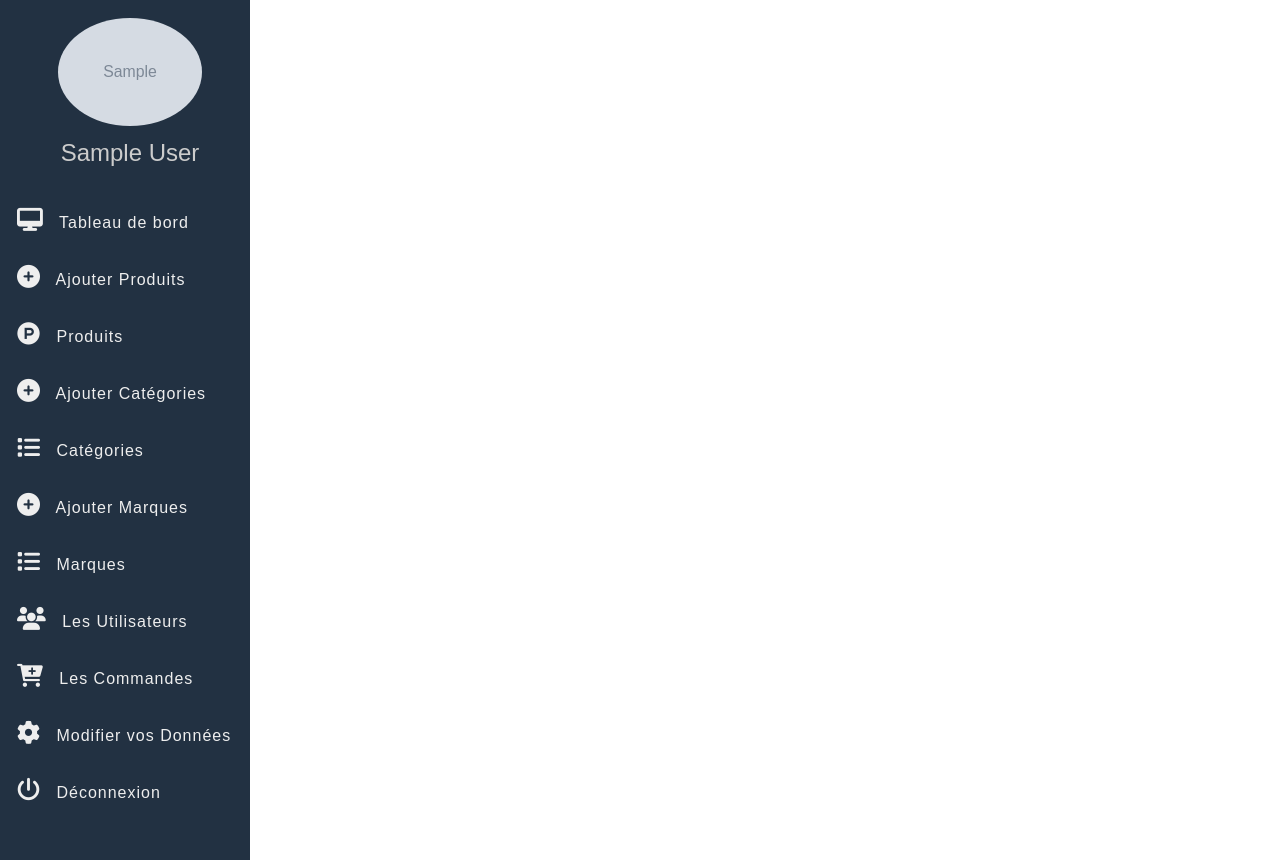
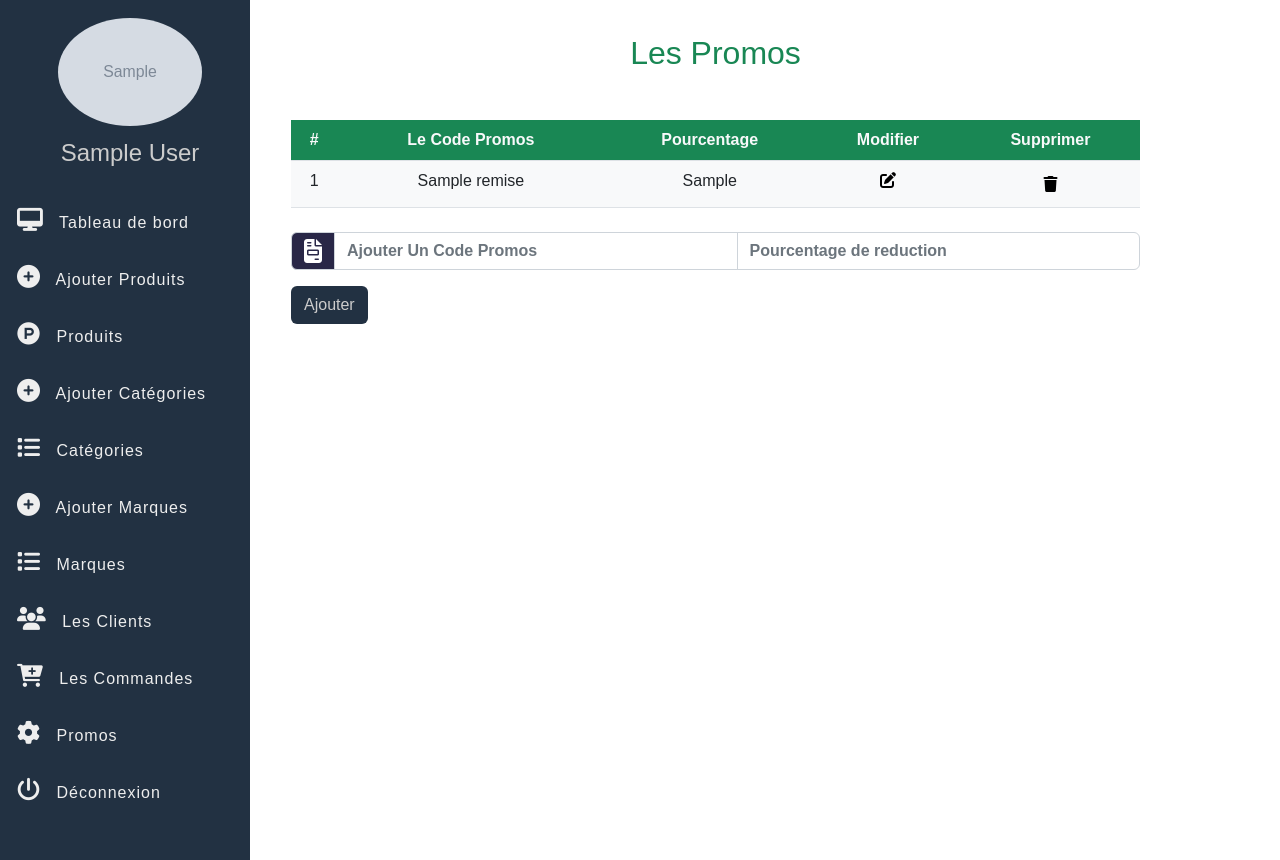
Before and after one commit to ab-talbi/electro-shop, a PHP site: page /admin/index.php?liste_promos in a window 1280 px wide. Shown: the part 80-940 px from the top of the page. Run offline with PHP 8.4, Linux system fonts and the light colour scheme; the visitor is signed in with stand-in values (Sample User, id 1); tables that the repository leaves empty or names only in its code hold one stand-in row (values such as "Sample post"); grey boxes marked "Sample" are stand-in pictures; some libraries are stand-ins or nearby versions.

Commit message:
electro shop modification categorie marque et gestion de remise pour admin

```diff
--- a/admin/index.php
+++ b/admin/index.php
@@ -105,7 +105,7 @@
 						<li>
 							<a href="./index.php?liste_utilisateurs">
 								<i class="fa-solid fa-users" aria-hidden="true"></i>
-								<span>Les Utilisateurs</span>
+								<span>Les Clients</span>
 							</a>
 						</li>
 						<li>
@@ -115,9 +115,9 @@
 							</a>
 						</li>
 						<li>
-							<a href="#">
+							<a href="index.php?liste_promos">
 								<i class="fa fa-cog" aria-hidden="true"></i>
-								<span>Modifier vos Données</span>
+								<span>Promos</span>
 							</a>
 						</li>
 						<li>
@@ -498,6 +498,20 @@
 					}
 				?>
 
+				<!-- espace pour les promos -->
+				<?php
+
+					if(isset($_GET['liste_promos'])){
+						include('liste_promos.php');
+					}
+					if(isset($_GET['modifier_promos'])){
+						include('modifier_promos.php');
+					}
+					if(isset($_GET['supprimer_promos'])){
+						include('liste_promos.php');
+					}
+				?>
+
 			</div>
 		</div>
 	</div>
--- a/admin/liste_categories.php
+++ b/admin/liste_categories.php
@@ -5,7 +5,7 @@
 <h2 class="text-center text-success my-4">Tous les categories</h2>
 
 <table class="table mt-5">
-    <thead class="bg-success">
+    <thead class="bg-success text-light">
         <tr class="text-center">
             <th>#</th>
             <th>Nom de categorie</th>
@@ -27,9 +27,9 @@
             <td><button value="index.php?supprimer_categorie=<?php echo $ligne->id_categorie; ?>"
             type="button" class=" fa-solid fa-trash btn text-black confirme" data-bs-toggle="modal" data-bs-target="#exampleModal">
             </button></td>
-            <td><button value="index.php?supprimer_categorie=<?php echo $ligne->id_categorie; ?>"
+            <!-- <td><button value="index.php?supprimer_categorie=<?php echo $ligne->id_categorie; ?>"
                         type='button' class='fa-solid fa-trash-can btn text-black confirme' data-bs-toggle='modal' data-bs-target='#exampleModal'></button>
-            </td>
+            </td> -->
         </tr>
         <?php
             $number++;
--- a/admin/liste_marques.php
+++ b/admin/liste_marques.php
@@ -5,7 +5,7 @@
 <h2 class="text-center text-success my-4">Tous les marques</h2>
 
 <table class="table mt-5">
-    <thead class="bg-success">
+    <thead class="bg-success text-light">
         <tr class="text-center">
             <th>#</th>
             <th>Nom de marque</th>
--- /dev/null
+++ b/admin/liste_promos.php
@@ -0,0 +1,179 @@
+<?php
+    // if(isset($_SESSION['nom_utilisateur'])){
+    //     echo "<script>window.open('/Electro-Shop/index.php','_self')</script>";
+    // }
+    require_once('../includes/connect.php');
+?>
+<h2 class="text-center text-success my-4">Les Promos</h2>
+
+<table class="table mt-5">
+    <thead class="bg-success text-light">
+        <tr class="text-center">
+            <th>#</th>
+            <th>Le Code Promos</th>
+            <th>Pourcentage</th>
+            <th>Modifier</th>
+            <th>Supprimer</th>
+        </tr>
+    </thead>
+    <tbody class="bg-light" >
+
+        <?php
+            $number = 1;
+            $select_remise = $con->query('SELECT * FROM remise');
+            while($ligne = $select_remise->fetch(PDO::FETCH_OBJ)){
+        ?>
+        <tr class="text-center">
+            <td><?php echo $number; ?></td>
+            <td><?php echo $ligne->nom_remise; ?></td>
+            <td><?php echo $ligne->pourcentage_remise; ?></td>
+
+            <td><a href="index.php?modifier_promos=<?php echo $ligne->id_remise; ?>" class="text-black"><i class="fa-solid fa-pen-to-square"></i></a></td>
+            <td><button value="index.php?supprimer_promos=<?php echo $ligne->id_remise; ?>"
+            type="button" class=" fa-solid fa-trash btn text-black confirme" data-bs-toggle="modal" data-bs-target="#exampleModal">
+            </button></td>
+        </tr>
+        <?php
+            $number++;
+            }
+        ?>
+    </tbody>
+</table>
+
+<form action="" method="post" class="mb-2 mt-4">
+<div class="input-group w-90 mb-2">
+  <span class="input-group-text" style="background: #030026d8;" id="basic-addon1"><i class="fa-solid fa-file-invoice fa-xl" aria-hidden="true" style="color:#fff;"></i></span>
+  <input type="text" class="fw-bold form-control" name="nom_remise" placeholder="Ajouter Un Code Promos" aria-describedby="basic-addon1">
+  <input type="number" class="fw-bold form-control" name="pourcentage_remise" placeholder="Pourcentage de reduction" aria-describedby="basic-addon1">
+</div>
+<div class="fw-bold input-group w-90 mb-2 m-auto">
+  <input type="submit" class="mt-2 btn btn-ajouter" name="ajouter_promos" value="Ajouter" aria-describedby="basic-addon1">
+</div>
+</form>
+
+
+<?php
+if(isset($_GET['supprimer_promos'])){
+
+    $select_promos = $con->prepare("SELECT * FROM remise WHERE id_remise=?");
+    $select_promos->execute(array($_GET['supprimer_promos']));
+    $rows = $select_promos->rowCount();
+    if($rows > 0){
+        $delete_promos = $con->prepare("DELETE FROM remise WHERE id_remise=?")->execute(array($_GET['supprimer_promos']));
+
+        if($delete_promos){
+            echo "<script>Swal.fire({position: 'center',
+                icon: 'success',
+                title: 'promos à étè supprimer',
+                showConfirmButton: true}).then((result) => {
+                    if (result.isConfirmed) {
+                      Swal.fire(
+                        window.open('index.php?liste_promos','_self')
+                      )
+                    }else{
+                        window.open('index.php?liste_promos','_self')
+                    }
+                  });
+                </script>";
+        }
+    }else{
+        echo "<script>Swal.fire({position: 'center',
+            icon: 'error',
+            title: 'Promos n\'existe pas',
+            showConfirmButton: true}).then((result) => {
+                if (result.isConfirmed) {
+                  Swal.fire(
+                    window.open('index.php?liste_promos','_self')
+                  )
+                }else{
+                    window.open('index.php?liste_promos','_self')
+                }
+              });
+            </script>";
+    }
+
+}
+
+
+
+
+if(isset($_POST['ajouter_promos'])){
+
+
+    $nom_remise = htmlspecialchars($_POST['nom_remise']);
+    $pourcentage_remise = htmlspecialchars($_POST['pourcentage_remise']);
+
+    if($pourcentage_remise>100 or $pourcentage_remise < 0){
+        echo "<script>Swal.fire({position: 'center',
+            icon: 'error',
+            title: 'Le pourcentage doit etre entre 0 et 100',
+            showConfirmButton: true}).then((result) => {
+                if (result.isConfirmed) {
+                  Swal.fire(
+                    window.open('./index.php?liste_promos','_self')
+                  )
+                }else{
+                    window.open('./index.php?liste_promos','_self')
+                }
+              });
+            </script>";
+    }elseif(!empty($nom_remise) and !empty($pourcentage_remise)){
+
+        $select = $con->prepare('SELECT * FROM remise WHERE nom_remise = ?');
+        $select->execute(array($nom_remise));
+        $row = $select->rowCount();
+        if($row>0){
+            echo "<script>Swal.fire({position: 'center',
+                icon: 'error',
+                title: 'Ce code promos, déjà ajouté',
+                showConfirmButton: true}).then((result) => {
+                    if (result.isConfirmed) {
+                      Swal.fire(
+                        window.open('./index.php?liste_promos','_self')
+                      )
+                    }else{
+                        window.open('../index.php?liste_promos','_self')
+                    }
+                  });
+                </script>";
+        }
+        else{
+
+            //ajouter une remise a la base de donnee
+            $insert = $con->prepare('INSERT INTO remise(nom_remise,pourcentage_remise) VALUES(:nom_remise,:pourcentage_remise)');
+            $insert->execute(array(":nom_remise"=>$nom_remise,":pourcentage_remise"=>$pourcentage_remise));
+
+            if($insert){
+                echo "<script>Swal.fire({position: 'center',
+                    icon: 'success',
+                    title: 'Le Promos est ajouté avec succes',
+                    showConfirmButton: true}).then((result) => {
+                        if (result.isConfirmed) {
+                          Swal.fire(
+                            window.open('./index.php?liste_promos','_self')
+                          )
+                        }else{
+                            window.open('./index.php?liste_promos','_self')
+                        }
+                      });
+                    </script>";
+            }
+        }
+    }else {
+        echo "<script>Swal.fire({position: 'center',
+            icon: 'error',
+            title: 'Remplir d\'abord les deux champs',
+            showConfirmButton: true}).then((result) => {
+                if (result.isConfirmed) {
+                  Swal.fire(
+                    window.open('./index.php?liste_promos','_self')
+                  )
+                }else{
+                    window.open('./index.php?liste_promos','_self')
+                }
+              });
+            </script>";
+    }
+}
+
+?>
--- a/fonctions/fonctions.php
+++ b/fonctions/fonctions.php
@@ -93,7 +93,7 @@
                             <a href='#' class='nav-link text-light'><h4>Les Marques</h4></a>
                         </li>";
             while($ligne = $select_marques->fetch(PDO::FETCH_OBJ)){
-                echo "<li class='nav-item'><a href='".$url."marque=$ligne->id_marque' class='nav-link text-light'>$ligne->nom_marque</a></li>";
+                echo "<li class='nav-item'><a href='".$url."&marque=$ligne->id_marque' class='nav-link text-light'>$ligne->nom_marque</a></li>";
             }
             echo "
             </ul>
@@ -176,7 +176,7 @@
                     <img src='/Electro-Shop/admin/produits_images/$ligne->produit_image1' class='card-img-top' alt='$ligne->nom_produit'>
                     <div class='card-body'>
                     <h5 class='card-title'>$ligne->nom_produit</h5>
-                    <p class='card-text'>$ligne->description_produit</p>
+                    <p class='card-text to-limit'>$ligne->description_produit</p>
                     <p class='card-text'>Prix : $ligne->prix_produit MAD</p>
                     <a href='/Electro-Shop/index.php?ajouter_produit_carte=$ligne->id_produit' class='btn btn-primary'>Ajouter</a>
                     <a href='/Electro-Shop/index.php?voir_details&id_produit=$ligne->id_produit' class='btn btn-secondary'>Voir les détails</a>
@@ -694,7 +694,7 @@
         if($rows>0){
             echo '
             <table class="table mt-5">
-            <thead class="bg-success">
+            <thead class="bg-success text-light">
                 <tr class="text-center">
                     <th>#ID</th>
                     <th>NOM</th>
@@ -757,7 +757,7 @@
             echo '
             <h2 class="text-center text-success my-4">Tous les commandes</h2>
             <table class="table mt-5">
-            <thead class="bg-success">
+            <thead class="bg-success text-light">
                 <tr class="text-center">
                     <th>#</th>
                     <th>Réfference</th>
@@ -825,12 +825,12 @@
 
     function afficherTousUtilisateurs(){
         global $con;
-        $select_utilisateurs = $con->query("SELECT * FROM `utilisateurs`");
+        $select_utilisateurs = $con->query("SELECT * FROM `utilisateurs` where role = 0");
         $rows = $select_utilisateurs->rowCount();
         if($rows>0){
             echo '
             <table class="table mt-5">
-            <thead class="bg-success">
+            <thead class="bg-success text-light">
                 <tr class="text-center">
                     <th>#</th>
                     <th>Image</th>
@@ -879,7 +879,7 @@
             </table>
             ";
         }else{
-            echo "<div class='text-center' style='margin-bottom:60px;margin-top:60px'><h2 style='color:red;' class=' text-center'><strong>Pas d'etulisateurs</strong></h2>
+            echo "<div class='text-center' style='margin-bottom:60px;margin-top:60px'><h2 style='color:red;' class=' text-center'><strong>Pas de Clients</strong></h2>
             </div>";
         }
     }
--- a/includes/connect.php
+++ b/includes/connect.php
@@ -1,7 +1,7 @@
 <?php
 
 try{
-    $con=new PDO('mysql:host=localhost;dbname=electroshop;charset=utf8', 'root', '');
+    $con=new PDO('mysql:host=localhost:3310;dbname=electroshop;charset=utf8', 'root', '');
 }catch(Exception $e)
 {
     die('Erreur'.$e->getMessage());
```
Also changed, not shown: admin/modifier_promos.php (added, +73 -0 lines), client/facture.php (+5 -4 lines), client/login.php (+4 -3 lines), index.php (+4 -3 lines).
